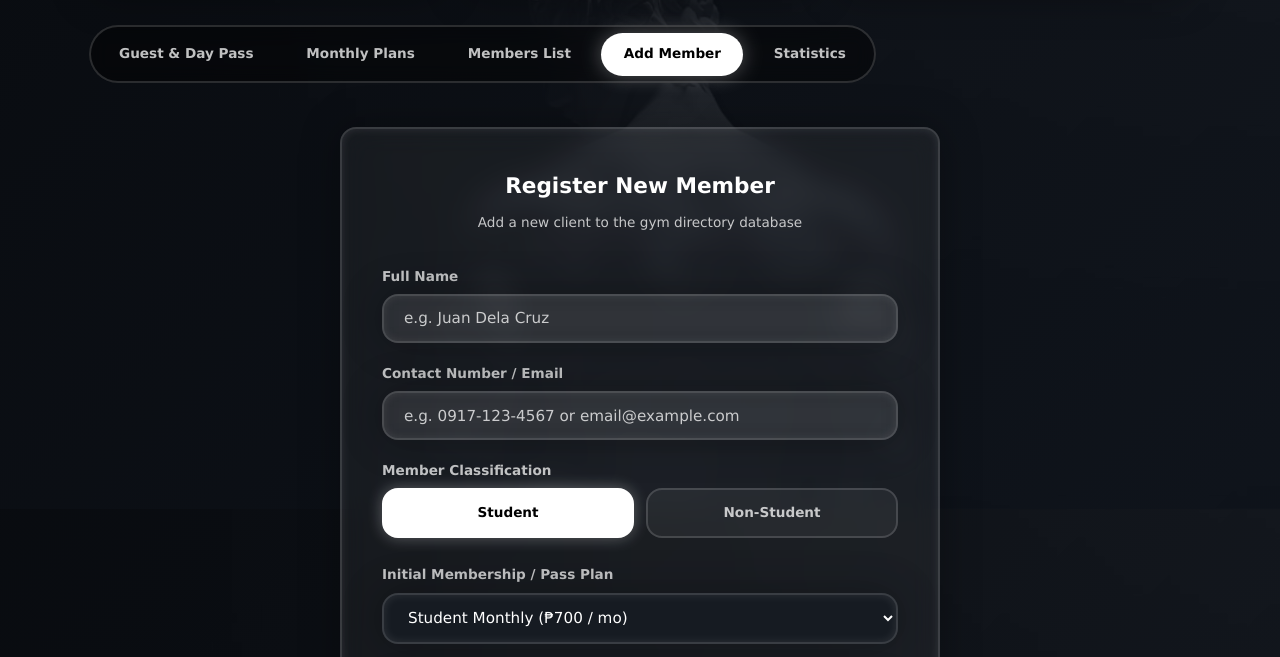
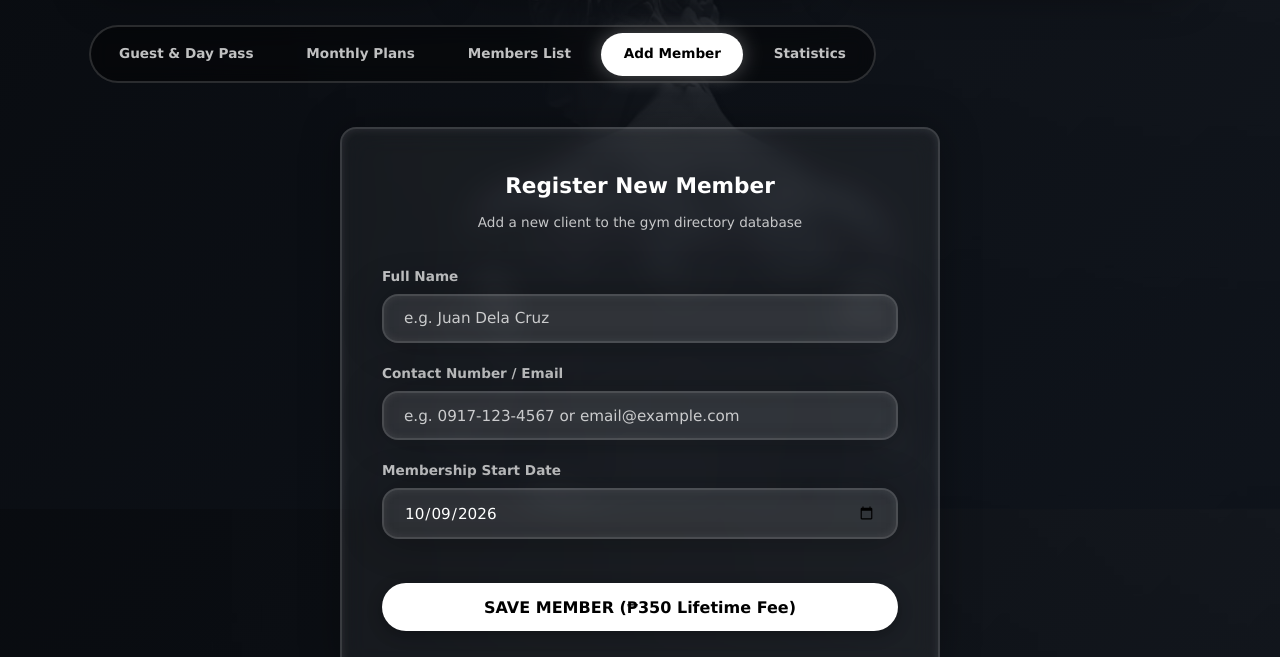
Before and after one commit to karllimjuco/fitness-expert-management, a website: page dashboard/addmember.html in a window 1280 px wide. Shown: the part 291-948 px from the top of the page. Drawn offline with Linux system fonts and the light colour scheme; sample sign-in values are in the browser's storage.

Commit message:
changed monthly, and classification in add member list

```diff
--- a/dashboard/addmember.html
+++ b/dashboard/addmember.html
@@ -80,33 +80,6 @@
         <input type="text" id="contact" name="contact" class="form-control" placeholder="e.g. 0917-123-4567 or email@example.com" required />
     </div>
 
-
-                    <!-- Member Type Toggle -->
-                    <div class="form-group">
-                        <label>Member Classification</label>
-                        <div class="member-type-toggle">
-                            <label class="type-toggle-option">
-                                <input type="radio" name="membertype" value="student" checked />
-                                <span class="type-toggle-label">Student</span>
-                            </label>
-                            <label class="type-toggle-option">
-                                <input type="radio" name="membertype" value="non-student" />
-                                <span class="type-toggle-label">Non-Student</span>
-                            </label>
-                        </div>
-                    </div>
-
-                    <!-- Initial Plan Selection -->
-                    <div class="form-group">
-                        <label for="initialplan">Initial Membership / Pass Plan</label>
-                        <select id="initialplan" name="initialplan" class="form-control">
-                            <option value="student-monthly">Student Monthly (₱700 / mo)</option>
-                            <option value="nonstudent-monthly">Non-Student Monthly (₱750 / mo)</option>
-                            <option value="member-daypass">Member Day Pass Pre-load (₱60)</option>
-                            <option value="nonmember-daypass">Non-Member Regular Pass (₱80)</option>
-                        </select>
-                    </div>
-
     <div class="form-group">
         <label for="startdate">Membership Start Date</label>
         <input type="date" id="startdate" name="startdate" class="form-control" value="2026-10-09" />
```
Also changed, not shown: dashboard/monthly.html (+2 -2 lines).
